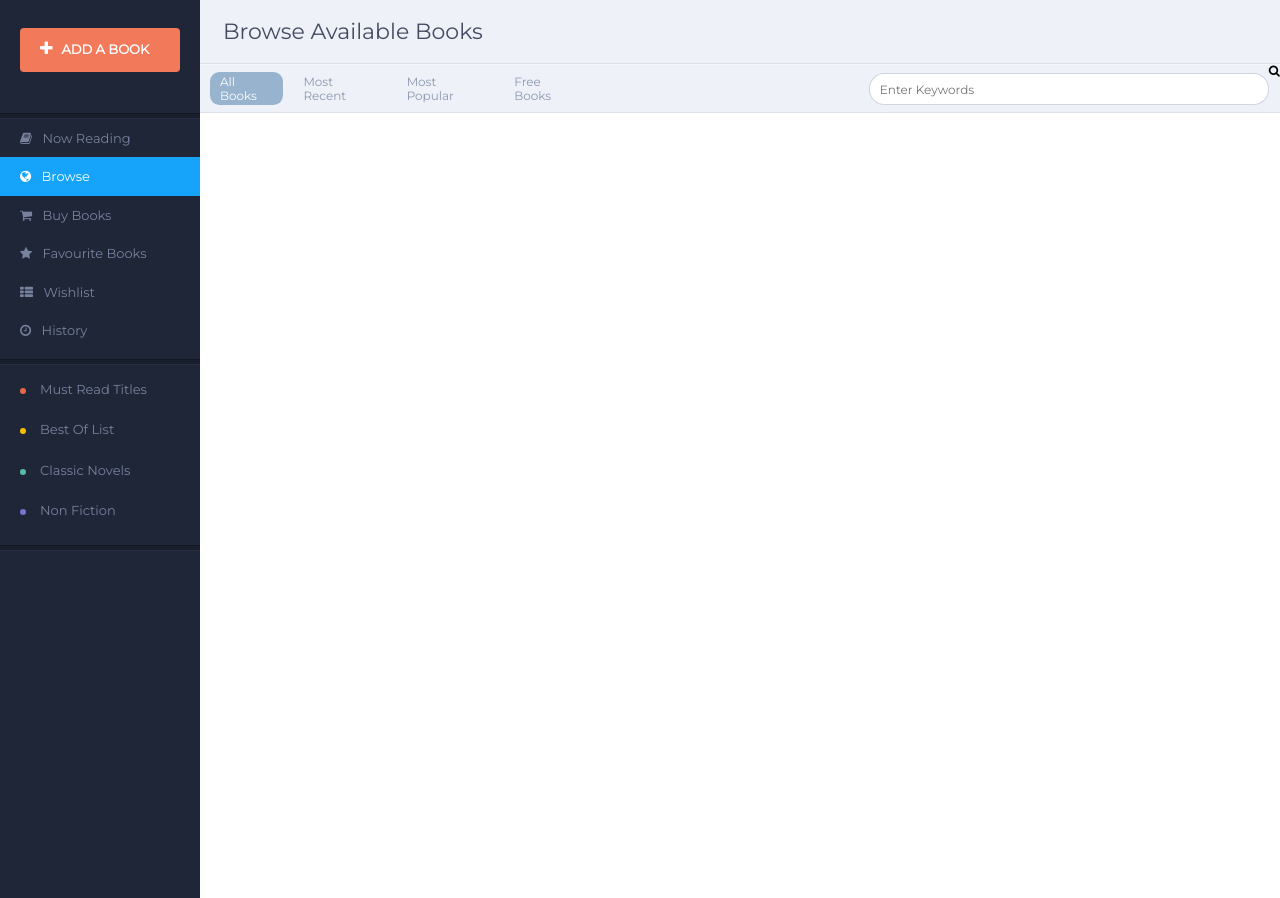
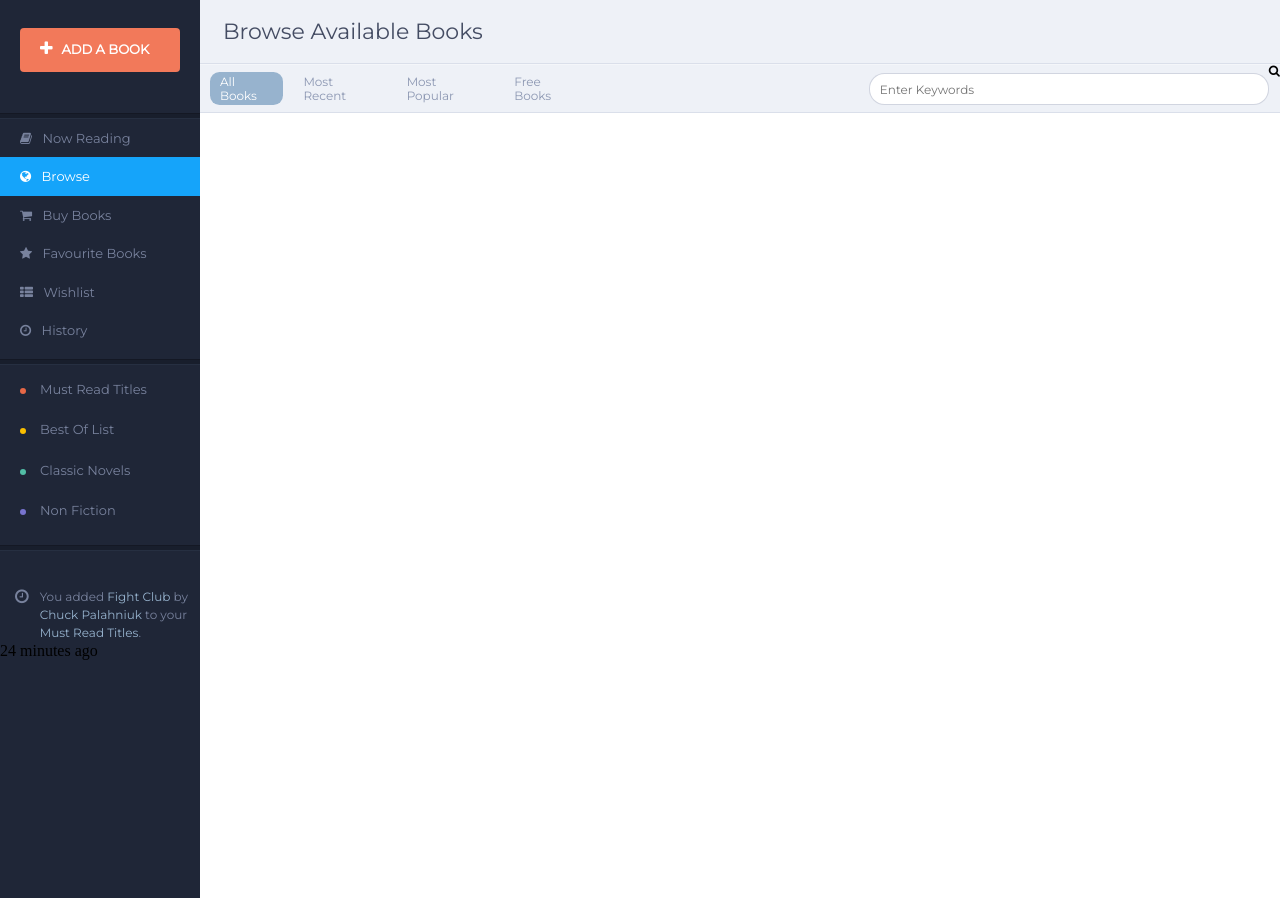
Before and after one commit to zlampa/book-store, a website: page index.html in a window 1280 px wide. Shown: the part 52-950 px from the top of the page. Drawn offline with nearby package versions, Linux system fonts and the light colour scheme.

Commit message:
small_fix

```diff
--- a/index.html
+++ b/index.html
@@ -107,6 +107,15 @@
             </nav>
             <div class="main__separator"></div>
             <div class="main__actions">
+                <div class="main__actions__post">
+                    <i class="fa fa-clock-o"></i>
+                    <span class="post-text">You added <span class="lighter">Fight Club</span>
+                     by <span class="lighter">Chuck Palahniuk </span>
+                    to your <span class="lighter">Must Read Titles</span>.</span>
+                </div>
+                <div >
+                    24 minutes ago
+                </div>
 
             </div>
         </div>
--- a/src/index.scss
+++ b/src/index.scss
@@ -194,6 +194,23 @@ $gray-color: #78829d;
         background-color: #1f2637;
         height: 347px;
         width: 200px;
+        .main__actions__post {
+            display: flex;
+            i {
+                margin: 37px 0 0 15px;
+                color: $gray-color;
+            }
+            .post-text {
+                margin: 37px 0 0 11px;
+                font-size: 12px;
+                font-family: Montserrat;
+                color: $gray-color;
+                line-height: 1.5;
+            }
+            .lighter {
+                color: #97b3ce;
+            }
+        }
     }
 }
 .content {
@@ -211,7 +228,7 @@ $gray-color: #78829d;
     }
     .content__nav {
         display: flex;
-        justify-content: stretch;
+        //justify-content: stretch;
         font-size: 12px;
         font-family: Montserrat;
         background-color: #eef1f7;
```
Also changed, not shown: src/index.css, 1 other file.
